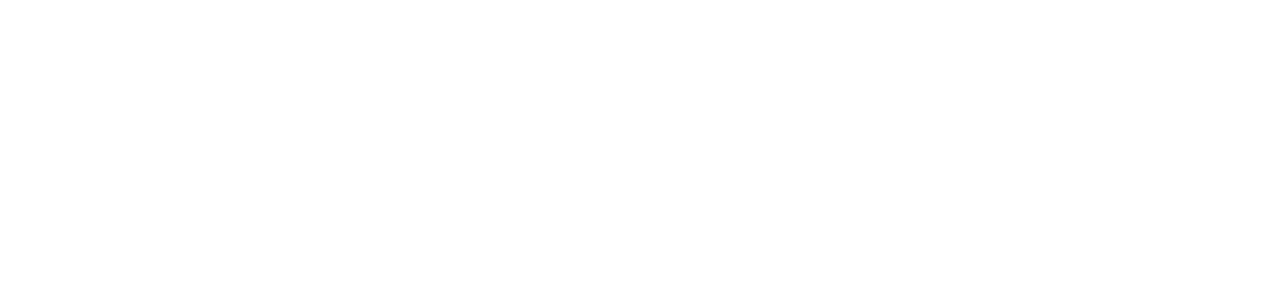
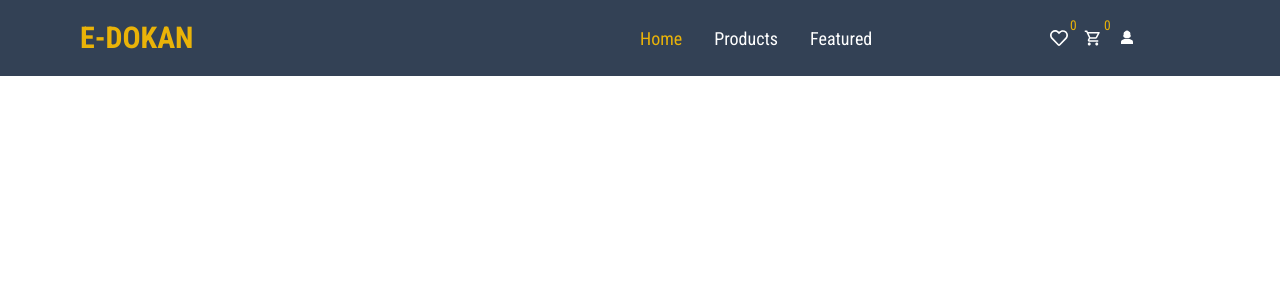
Before and after one commit to fahmida-an/e-dokan, a React (Vite) app: page / in a window 1280 px wide. Shown: the top 300 px of the page. Built offline with nearby package versions, Linux system fonts and the light colour scheme.

Commit message:
Added navbar

```diff
--- a/package.json
+++ b/package.json
@@ -10,10 +10,14 @@
     "preview": "vite preview"
   },
   "dependencies": {
+    "@emotion/react": "^11.11.1",
+    "@emotion/styled": "^11.11.0",
+    "@mui/joy": "^5.0.0-beta.17",
     "localforage": "^1.10.0",
     "match-sorter": "^6.3.1",
     "react": "^18.2.0",
     "react-dom": "^18.2.0",
+    "react-icons": "^4.12.0",
     "react-router-dom": "^6.20.1",
     "sort-by": "^1.2.0"
   },
--- /dev/null
+++ b/src/components/shared/Navbar/Nav.jsx
@@ -0,0 +1,148 @@
+import { useState } from "react";
+import { Link, NavLink } from "react-router-dom";
+import { FaTimes } from "react-icons/fa";
+import { CiMenuFries } from "react-icons/ci";
+import { FaRegHeart } from "react-icons/fa";
+import { MdOutlineShoppingCart } from "react-icons/md";
+import { MdPerson3 } from "react-icons/md";
+const Nav = () => {
+  const [click, setClick] = useState(false);
+  const handleClick = () => {
+    setClick(!click);
+  };
+  const content = (
+    <>
+      <div className="lg:hidden block absolute  z-50 top-16 w-full h-[700px] left-0 right-0 bg-slate-700 transition ">
+        <ul className="text-center text-xl p-6">
+          <Link to={"/"} onClick={handleClick}>
+            <li className="my-4 py-3 hover:text-yellow-500 hover:rounded">
+              Home
+            </li>
+          </Link>
+          <Link to={"/products"}>
+            <li className="my-4 py-3 hover:text-yellow-500 hover:rounded">
+             Products
+            </li>
+          </Link>
+          <Link to={"/featured"}>
+            <li className="my-4 py-3 hover:text-yellow-500  hover:rounded">
+              Featured
+            </li>
+          </Link>
+
+        </ul>
+      </div>
+    </>
+  );
+
+  return (
+    <nav>
+      <div className="h-10vh flex justify-between text-white lg:py-5 px-20 py-4">
+        <div className="flex items-center flex-1">
+          <Link to={"/"}>
+            <span className="text-3xl font-bold text-yellow-500">E-DOKAN</span>
+          </Link>
+        </div>
+
+        <div className="lg:flex md:flex lg:flex-1 items-center justify-end font-normal hidden">
+          <div className="flex-1">
+            <ul className="flex gap-8 mr-16 text-[18px]">
+              <li>
+                <NavLink
+                  to={"/"}
+                  className={({ isActive }) =>
+                    isActive
+                      ? " text-yellow-500 "
+                      : "cursor-pointer hover:text-yellow-500"
+                  }
+                >
+                  Home
+                </NavLink>
+              </li>
+
+              <li>
+                <NavLink
+                  to={"/products"}
+                  className={({ isActive }) =>
+                    isActive
+                      ? " text-yellow-500"
+                      : "cursor-pointer hover:text-yellow-500"
+                  }
+                >
+                  Products
+                </NavLink>
+              </li>
+              <li>
+                <NavLink
+                  to={"/featured"}
+                  className={({ isActive }) =>
+                    isActive
+                      ? " text-yellow-500"
+                      : "cursor-pointer hover:text-yellow-500"
+                  }
+                >
+                  Featured
+                </NavLink>
+              </li>
+
+            </ul>
+
+
+          </div>
+          <ul className="flex gap-4 mr-16 text-[18px]">
+            <li>
+            <NavLink
+                  to={"/featured"}
+                  className={({ isActive }) =>
+                    isActive
+                      ? " text-yellow-500"
+                      : "cursor-pointer hover:text-yellow-500"
+                  }
+                >
+                 <FaRegHeart className="relative"  />
+                 <sup className="absolute ml-5 text-md mt-8 text-yellow-500">0</sup>
+                </NavLink>
+            </li>
+            <li>
+            <NavLink
+                  to={"/featured"}
+                  className={({ isActive }) =>
+                    isActive
+                      ? " text-yellow-500"
+                      : "cursor-pointer hover:text-yellow-500"
+                  }
+                >
+               <MdOutlineShoppingCart className="relative" />
+               <sup className="absolute ml-5 text-md mt-8 text-yellow-500">0</sup>
+
+                </NavLink>
+                </li>
+            <li>
+            <NavLink
+                  to={"/signup"}
+                  className={({ isActive }) =>
+                    isActive
+                      ? " text-yellow-500"
+                      : "cursor-pointer hover:text-yellow-500"
+                  }
+                >
+               <MdPerson3 />
+                </NavLink>
+            </li>
+         </ul>
+        </div>
+
+        <div>{click && content}</div>
+        <button className="block sm:hidden transition " onClick={handleClick}>
+          {click ? (
+            <FaTimes className="text-yellow-500 text-2xl" />
+          ) : (
+            <CiMenuFries className="text-yellow-500 text-2xl" />
+          )}
+        </button>
+      </div>
+    </nav>
+  );
+};
+
+export default Nav;
--- /dev/null
+++ b/src/components/shared/Navbar/Navbar.jsx
@@ -0,0 +1,11 @@
+import Nav from "./Nav";
+
+const Navbar = () => {
+    return (
+        <div className="bg-slate-700">
+            <Nav></Nav>
+        </div>
+    );
+};
+
+export default Navbar;
--- a/src/index.css
+++ b/src/index.css
@@ -1,3 +1,5 @@
+@import url('https://fonts.googleapis.com/css2?family=Roboto+Condensed:ital,wght@0,400;0,500;0,600;0,700;1,400&display=swap');
+
 @tailwind base;
 @tailwind components;
 @tailwind utilities;
--- a/src/layout/Main/Main.jsx
+++ b/src/layout/Main/Main.jsx
@@ -1,7 +1,7 @@
 import { Outlet } from "react-router-dom";
 const Main = () => {
     return (
-        <div>
+        <div className="max-w-screen-2xl mx-auto font-roboto">
              <Outlet></Outlet>
         </div>
     );
--- a/src/pages/Home/Home.jsx
+++ b/src/pages/Home/Home.jsx
@@ -1,7 +1,9 @@
+import Navbar from "../../components/shared/Navbar/Navbar";
+
 const Home = () => {
     return (
         <div>
-
+            <Navbar></Navbar>
         </div>
     );
 };
--- a/tailwind.config.js
+++ b/tailwind.config.js
@@ -5,7 +5,11 @@
     "./src/**/*.{js,ts,jsx,tsx}",
   ],
   theme: {
-    extend: {},
+    extend: {
+      fontFamily: {
+       roboto: "'Roboto Condensed', sans-serif"
+      }
+    },
   },
   plugins: [require("daisyui")],
 }
```
Also changed, not shown: 1 other file (tests, documents, lock files or other folders).
